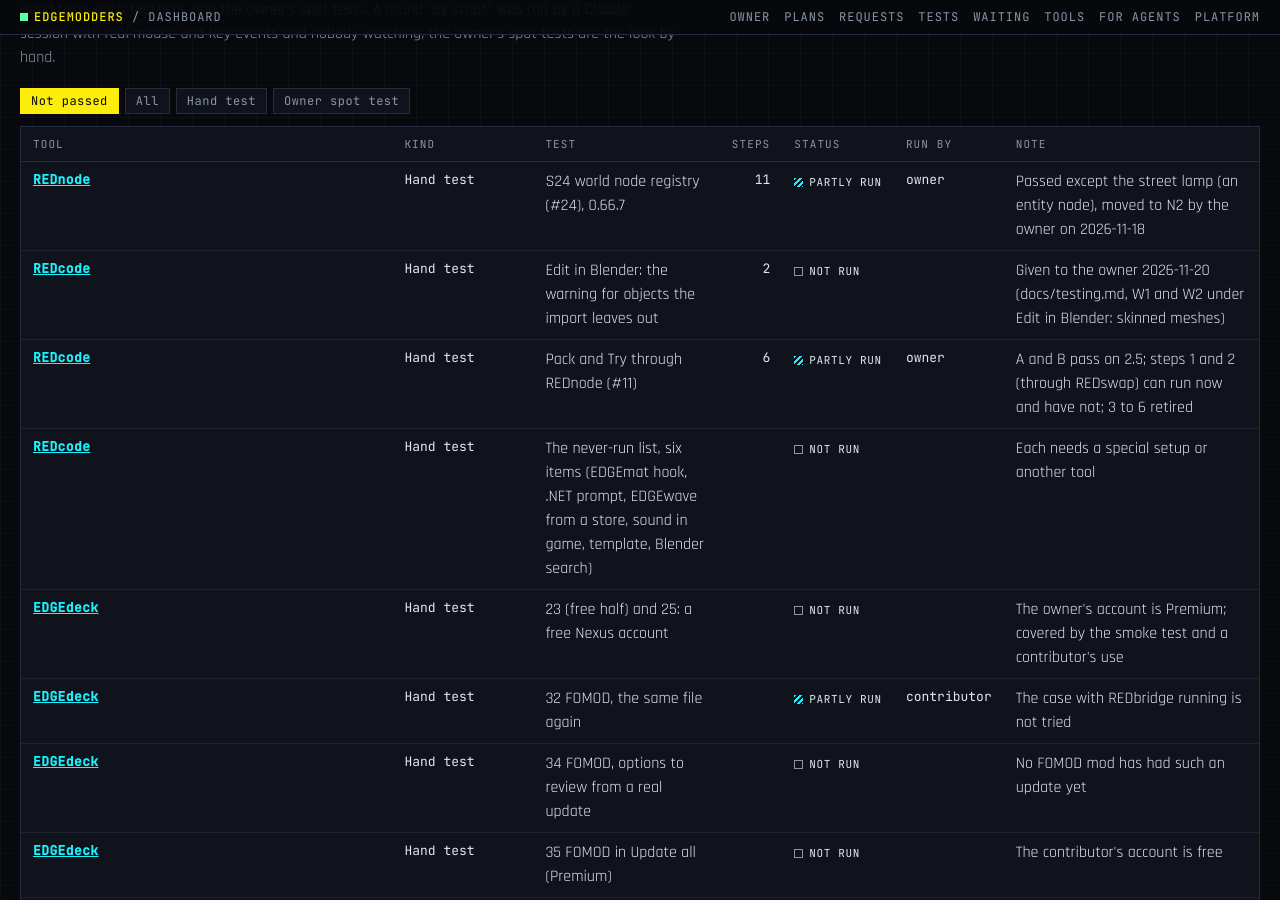
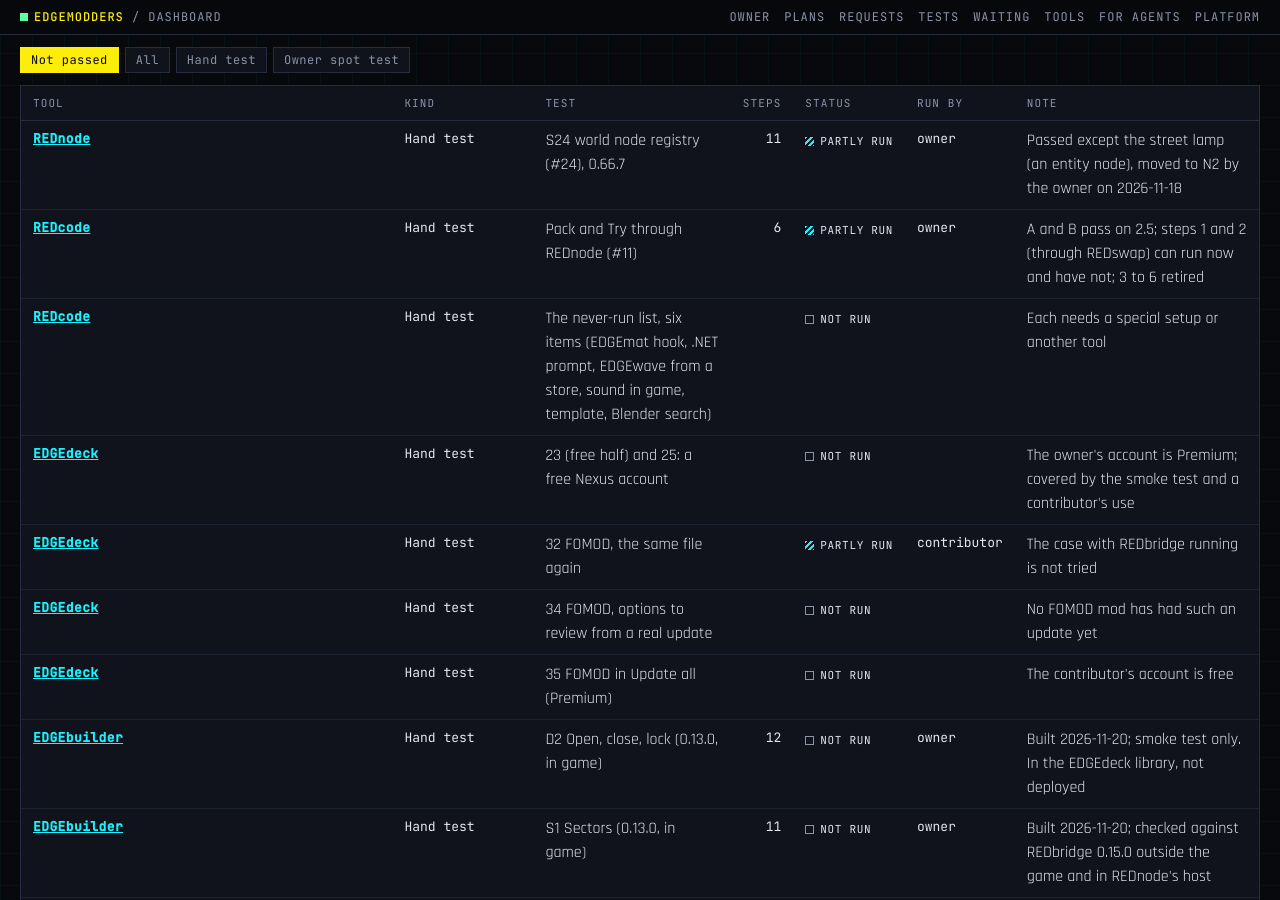
Before and after one commit to Edgemodders/EDGEweb, a Jekyll site: the page docs/dashboard.html, which Jekyll copies as it is, in a window 1280 px wide and 900 px high, scrolled down 9067 px. Built offline with Jekyll 4.4.1, drawn with Linux system fonts in a browser that asks for light colours; some of the changed text lies outside the part shown.

Commit message:
Dashboard: REDcode's Blender warning test passed
Co-Authored-By: Claude Opus 5.5 <noreply@anthropic.com>

```diff
--- a/docs/assets/dashboard/status.js
+++ b/docs/assets/dashboard/status.js
@@ -905,16 +905,16 @@ window.EDGE_STATUS = {
    "nextRelease": {
     "version": null,
     "needs": [
-     "Edit in Blender names mesh objects the import leaves out: built on main (24e2896), hand test W1 and W2 waits on the owner"
+     "Edit in Blender names mesh objects the import leaves out: on main, hand-tested 2026-11-20; ready for the next release"
     ]
    },
    "handTests": [
     {
      "name": "Edit in Blender: the warning for objects the import leaves out",
      "steps": 2,
-     "status": "not run",
-     "ranBy": null,
-     "note": "Given to the owner 2026-11-20 (docs/testing.md, W1 and W2 under Edit in Blender: skinned meshes)"
+     "status": "passed",
+     "ranBy": "the owner",
+     "note": "Passed 2026-11-20 (W1, W2)"
     },
     {
      "name": "Replace All (an event's sound variations)",
@@ -1029,7 +1029,6 @@ window.EDGE_STATUS = {
     }
    ],
    "ownerActions": [
-    "Run the Edit in Blender warning test (W1, W2)",
     "Agree REDcode's half of Sector Tools (docs/design/sector-tools.md, three decisions)",
     "Decide when to publish @edgemodders/world-view to npm (EDGEbuilder will build on it)"
    ],
--- a/docs/dashboard.html
+++ b/docs/dashboard.html
@@ -203,7 +203,7 @@ pre.how { background: #05060a; border: 1px solid var(--line); padding: 12px 14px
 </div>
 <div id="tip" role="tooltip"></div>
 
-<script src="assets/dashboard/status.js?v=127"></script>
+<script src="assets/dashboard/status.js?v=128"></script>
 <script>
 (function () {
   var S = window.EDGE_STATUS;
```
